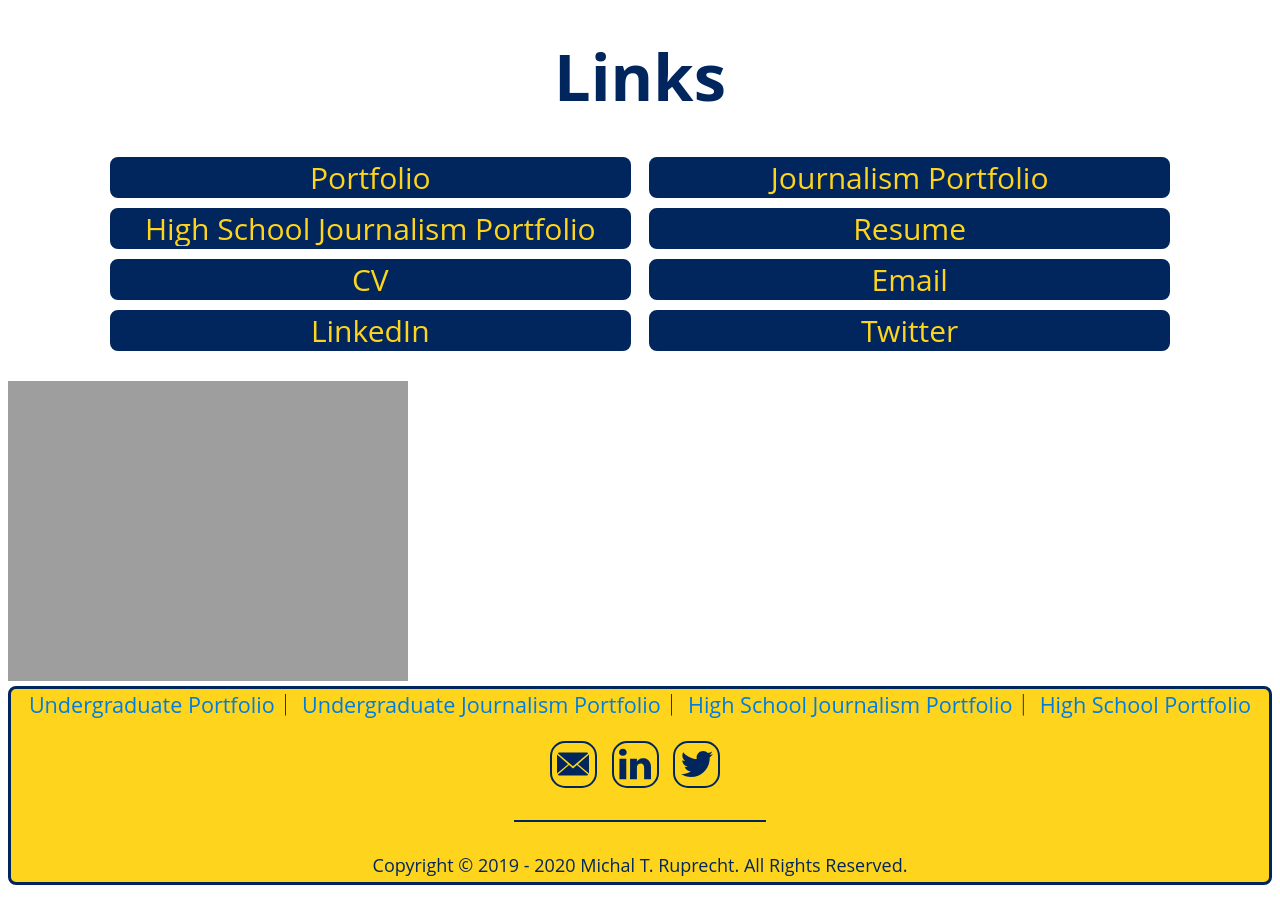
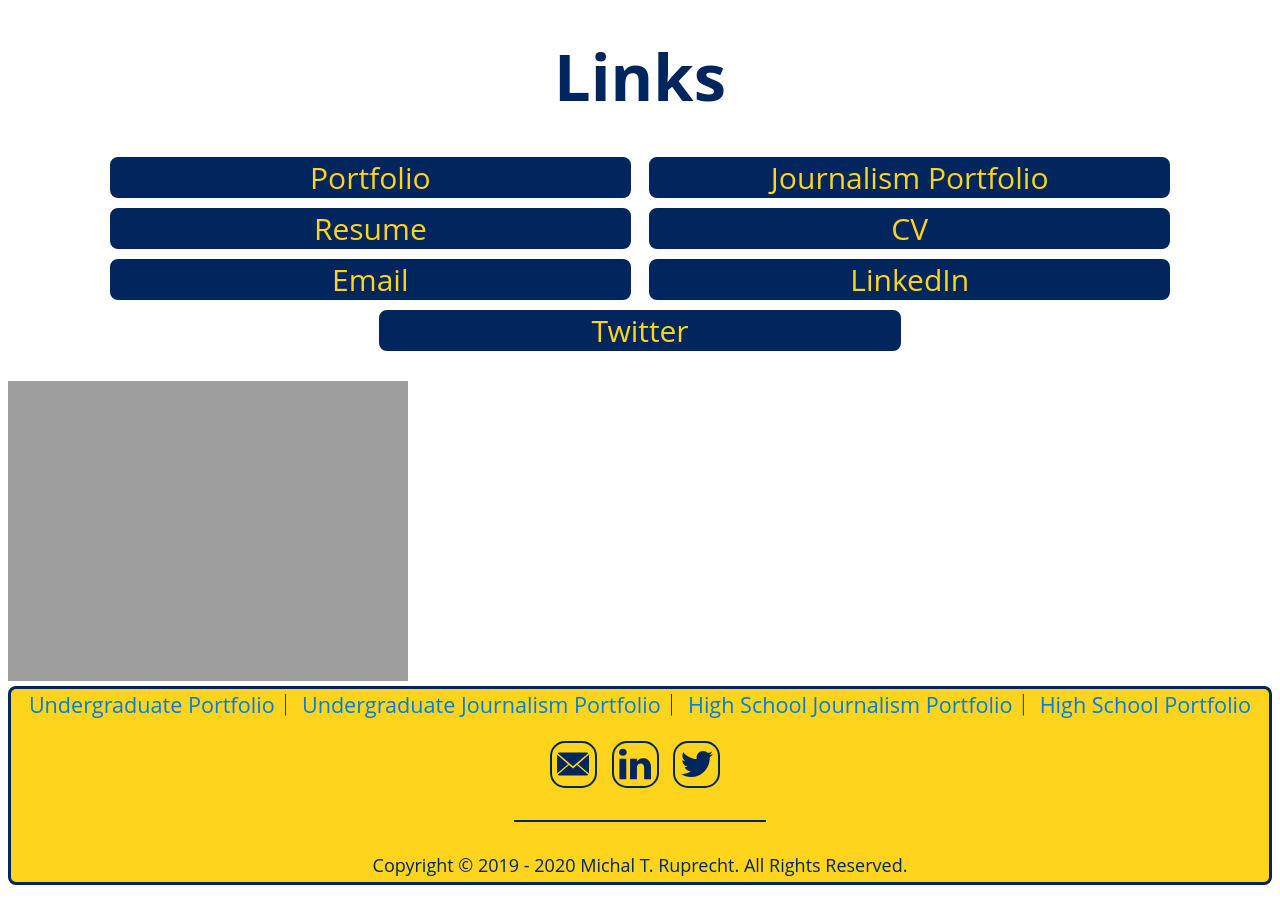
Before and after one commit to MichalRuprecht/michalruprecht.github.io, a Jekyll site: the page built from pages/social.html, in a window 1280 px wide. Built offline with Jekyll 4.4.1, drawn with Linux system fonts in a browser that asks for light colours.

Commit message:
Update social.html

```diff
--- a/pages/social.html
+++ b/pages/social.html
@@ -12,7 +12,6 @@ title: Social - Michal Ruprecht
       <h2>
         <a class="collegebuttonsocial" href="https://MichalRuprecht.com" target="_blank">Portfolio</a>
         <a class="collegebuttonsocial" href="https://michalruprecht.com/pages/journalism" target="_blank">Journalism Portfolio</a>
-        <a class="collegebuttonsocial" href="http://hsJP.MichalRuprecht.com" target="_blank">High School Journalism Portfolio</a>
         <a class="collegebuttonsocial" href="http://Resume.MichalRuprecht.com" target="_blank">Resume</a>
         <a class="collegebuttonsocial" href="http://CV.MichalRuprecht.com" target="_blank">CV</a>
         <a class="collegebuttonsocial" href="mailto:me@michalruprecht.com" target="_blank">Email</a>
```
